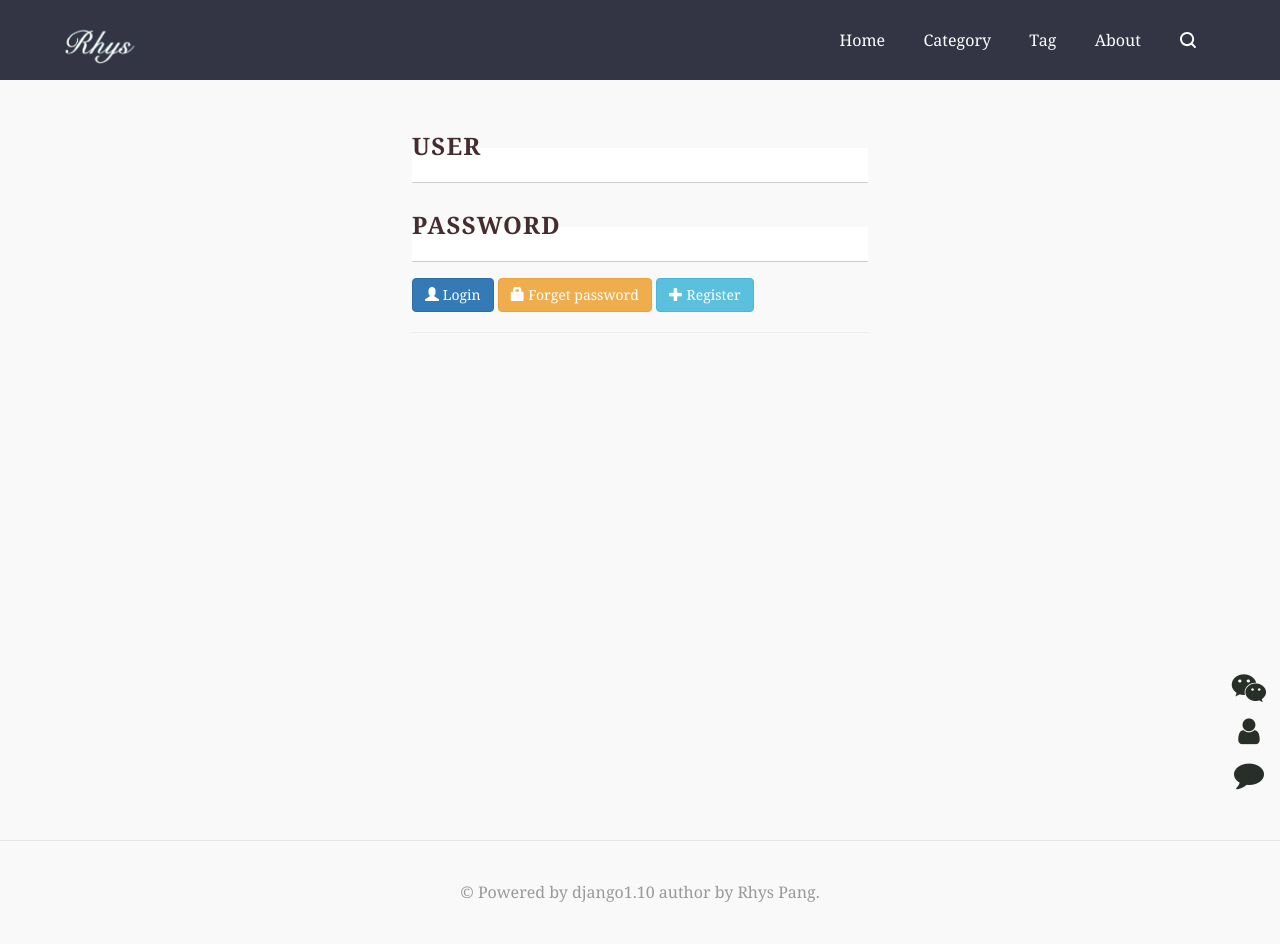
After one commit to rhyspang/blog, a Django app: page /login/ in a window 1280 px wide. The commit adds this page. Run offline with Django 3.2, Linux system fonts and the light colour scheme; data that the repository does not hold is empty; some libraries are stand-ins or nearby versions.

Commit message:
add account(init)

```diff
--- a/blog/models.py
+++ b/blog/models.py
@@ -2,6 +2,7 @@
 from __future__ import unicode_literals
 
 from ckeditor_uploader.fields import RichTextUploadingField
+from django.contrib.auth.models import User
 from django.db import models
 from django.urls import reverse
 from django.utils import timezone
@@ -80,7 +81,6 @@ class Entry(models.Model):
 
 
 class Comment(models.Model):
-    name = models.CharField(max_length=120)
-    email = models.EmailField()
+    user = models.ForeignKey(User)
+    entry = models.ForeignKey(Entry)
     content = models.TextField()
-    entry = models.ForeignKey(Entry)
--- /dev/null
+++ b/blog/static/blog/css/inputfield.css
@@ -0,0 +1,109 @@
+.login-panel {
+  width: 40%;
+  margin: 0 auto;
+}
+
+
+/**
+* Make the field a flex-container, reverse the order so label is on top.
+*/
+
+.field {
+  display: flex;
+  flex-flow: column-reverse;
+  margin-bottom: 1em;
+}
+/**
+* Add a transition to the label and input.
+* I'm not even sure that touch-action: manipulation works on
+* inputs, but hey, it's new and cool and could remove the
+* pesky delay.
+*/
+.field label, .field input {
+  transition: all 0.2s;
+  touch-action: manipulation;
+}
+
+.field input {
+  font-size: 1.5em;
+  border: 0;
+  border-bottom: 1px solid #ccc;
+  font-family: inherit;
+  -webkit-appearance: none;
+  border-radius: 0;
+  padding: 0;
+  cursor: text;
+}
+
+.field input:focus {
+  outline: 0;
+  border-bottom: 1px solid #666;
+}
+/**
+* Translate down and scale the label up to cover the placeholder.
+* Also make sure the label is only on one row, at max 2/3rds of the
+* field—to make sure it scales properly and doesn't wrap.
+*/
+.field label {
+  text-transform: uppercase;
+  letter-spacing: 0.05em;
+  cursor: text;
+  max-width: 66.66%;
+  white-space: nowrap;
+  overflow: hidden;
+  text-overflow: ellipsis;
+  transform-origin: left bottom;
+  transform: translate(0, 2.125rem) scale(1.5);
+}
+/**
+* By default, the placeholder should be transparent. Also, it should
+* inherit the transition.
+*/
+input::-webkit-input-placeholder {
+  opacity: 0;
+  transition: inherit;
+}
+
+input:-ms-input-placeholder {
+  opacity: 0;
+  transition: inherit;
+}
+
+input::-moz-placeholder {
+  opacity: 0;
+  transition: inherit;
+}
+
+input:-moz-placeholder {
+  opacity: 0;
+  transition: inherit;
+}
+
+/**
+* Show the placeholder when the input is focused.
+*/
+input:focus::-webkit-input-placeholder {
+  opacity: 1;
+}
+
+input:focus:-ms-input-placeholder {
+  opacity: 1;
+}
+
+input:focus::-moz-placeholder {
+  opacity: 1;
+}
+
+input:focus:-moz-placeholder {
+  opacity: 1;
+}
+/**
+* When the element is focused, remove the label transform.
+* Also, do this when the placeholder is _not_ shown, i.e. when
+* there's something in the input at all.
+*/
+input:not(:placeholder-shown) + label,
+input:focus + label {
+  transform: translate(0, 0) scale(1);
+  cursor: pointer;
+}
--- /dev/null
+++ b/blog/templates/blog/login.html
@@ -0,0 +1,32 @@
+{% extends './base.html' %}
+
+{% load static %}
+{% block body %}
+
+    <link rel="stylesheet" href="{% static "blog/css/inputfield.css" %}">
+
+    <div class="login-panel">
+    <form action="{% url 'blog:login' %}" method="post">{% csrf_token  %}
+        <div class="field">
+            <input class="up-float" type="text" name="username" id="username" placeholder="Rhys Pang">
+            <label for="username">User</label>
+        </div>
+        <div class="field">
+            <input class="up-float" type="password" name="password" id="password" placeholder="password">
+            <label for="password">Password</label>
+        </div>
+        <button type="submit" class="btn btn-primary">
+            <span class="glyphicon glyphicon-user" aria-hidden="true"></span> Login
+        </button>
+        <button type="button" class="btn btn-warning">
+            <span class="glyphicon glyphicon-lock" aria-hidden="true"></span> Forget password
+        </button>
+        <button type="button" class="btn btn-info" onclick="javascript:window.location.href='{% url 'blog:register' %}'" >
+            <span class="glyphicon glyphicon-plus" aria-hidden="true"></span> Register
+        </button>
+
+    </form>
+        <hr>
+    </div>
+
+{% endblock %}
--- a/blog/templates/blog/secs/toolbar.html
+++ b/blog/templates/blog/secs/toolbar.html
@@ -1,4 +1,4 @@
-<div class="toolbar">
+<div class="toolbar visible-lg">
     <a href="javascript:" class="toolbar-item">
         <span class="toolbar-btn">
             <i class="toolbar-icon fa fa-weixin" aria-hidden="true"></i>
@@ -7,12 +7,22 @@
         <span class="toolbar-layer toolbar-layer-weixin"></span>
     </a>
 
-    <a href="javascript:" class="toolbar-item">
+    {% if not request.user.is_authenticated %}
+        <a href="{% url 'blog:login' %}" class="toolbar-item">
         <span class="toolbar-btn">
             <i class="toolbar-icon fa fa-user" aria-hidden="true"></i>
             <span class="toolbar-text">Login</span>
         </span>
-    </a>
+        </a>
+    {% else %}
+        <a href="{% url 'blog:logout' %}" class="toolbar-item">
+        <span class="toolbar-btn">
+            <i class="toolbar-icon fa fa-user" aria-hidden="true"></i>
+            <span class="toolbar-text">Logout</span>
+        </span>
+        </a>
+    {% endif %}
+
     <a href="javascript:" class="toolbar-item">
         <span class="toolbar-btn">
             <i class="toolbar-icon fa fa-comment" aria-hidden="true"></i>
--- a/blog/urls.py
+++ b/blog/urls.py
@@ -24,4 +24,7 @@ urlpatterns = [
     url(r'^archive/(?P<year>\d{4})/(?P<month>\d{1,2})/$', views.show_by_archive, name='show_by_archive'),
 
     url(r'^search/$', full_search, name='search'),
+    url(r'^login/$', views.login, name='login'),
+    url(r'^logout/$', views.logout, name='logout'),
+    url(r'^register/$', views.register, name='register'),
 ]
--- a/blog/views.py
+++ b/blog/views.py
@@ -1,13 +1,17 @@
+from django.conf import settings
+from django.contrib import auth
+from django.contrib.auth import authenticate
+from django.contrib.auth.models import User
 from django.core.paginator import Paginator, PageNotAnInteger, EmptyPage
+from django.http import HttpResponseRedirect
 from django.shortcuts import render, get_object_or_404
+from django.urls import reverse
 from django.views import generic
 from haystack.forms import SearchForm
-from haystack.query import SearchQuerySet
-from haystack.views import SearchView
 
+from blog.form import LoginForm
 from blog.models import Entry, Tag, Category
 from . import models
-from django.conf import settings
 
 
 def global_settings(request):
@@ -109,3 +113,33 @@ def full_search(request):
     for item in search_result:
         articles_list.append(item.object)
     return render(request, 'blog/search_result.html', locals())
+
+
+def login(request):
+    if request.method == 'POST':
+        login_form = LoginForm(request.POST)
+        if not login_form.is_valid():
+            return HttpResponseRedirect(reverse('blog:login'))
+        username = login_form.cleaned_data['username']
+        password = login_form.cleaned_data['password']
+        user = authenticate(username=username, password=password)
+        if user is not None and user.is_active:
+            auth.login(request, user)
+            return HttpResponseRedirect(reverse('blog:index'))
+        else:
+            return render(request, 'blog/login.html', {'status': 'ERROR'})
+
+    else:
+        return render(request, 'blog/login.html', {'form': LoginForm})
+
+
+def logout(request):
+    auth.logout(request)
+    return HttpResponseRedirect(reverse('blog:login'))
+
+
+def register(request):
+    if request.method == 'POST':
+        pass
+    else:
+        return render(request, 'blog/register.html')
```
Also changed, not shown: blog/static/blog/js/blog.js (deleted, +0 -39 lines), blog/templates/blog/register.html (added, +23 -0 lines).
